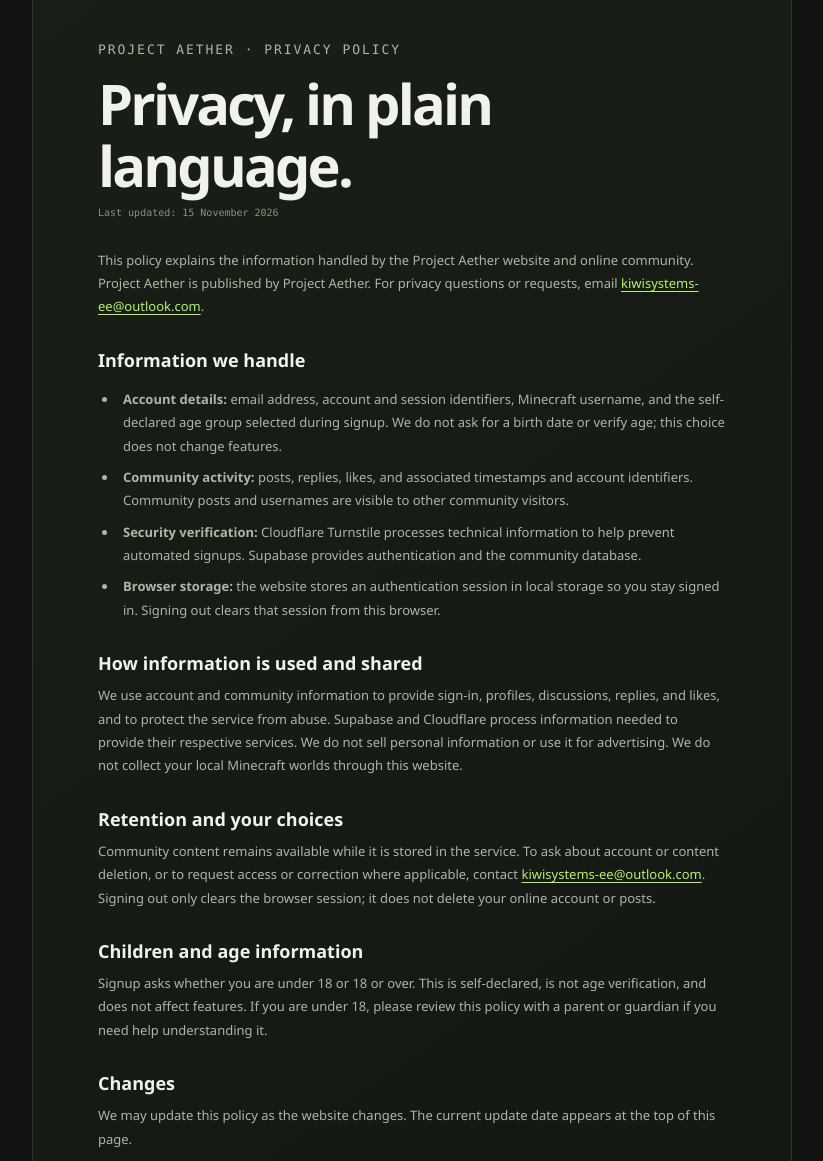
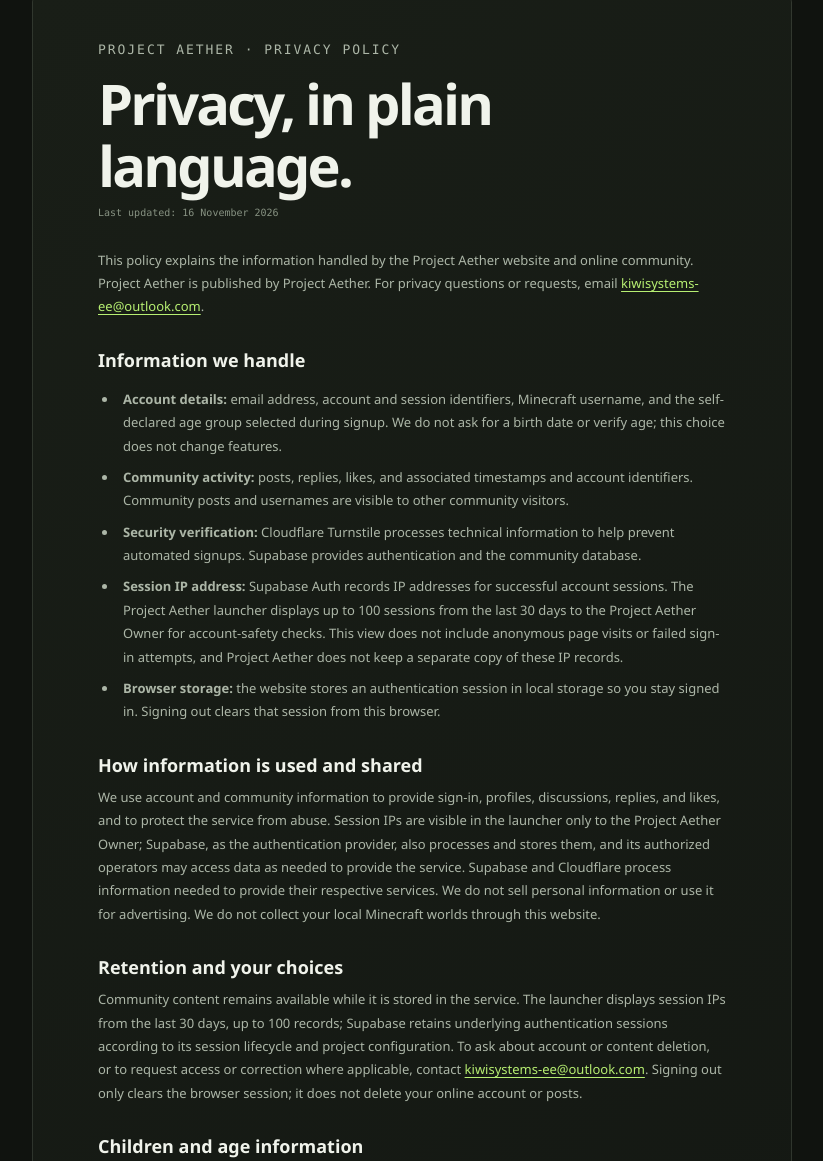
Before and after one commit to KiwiSystems-ee/project-aether-website, a plain HTML site: page privacy.html in a window 1280 px wide. Shown: the part 154-1315 px from the top of the page, without its empty margins (228-1051 px from the left). Drawn offline with Linux system fonts and the light colour scheme.

Commit message:
Disclose account session IP handling
Co-authored-by: Copilot App <223556219+Copilot@users.noreply.github.com>

```diff
--- a/privacy.html
+++ b/privacy.html
@@ -17,19 +17,20 @@
   <main class="legal-page">
     <p class="eyebrow">PROJECT AETHER · PRIVACY POLICY</p>
     <h1>Privacy, in plain language.</h1>
-    <p class="legal-updated">Last updated: 15 November 2026</p>
+    <p class="legal-updated">Last updated: 16 November 2026</p>
     <p>This policy explains the information handled by the Project Aether website and online community. Project Aether is published by Project Aether. For privacy questions or requests, email <a href="mailto:kiwisystems-ee@outlook.com">kiwisystems-ee@outlook.com</a>.</p>
     <h2>Information we handle</h2>
     <ul>
       <li><b>Account details:</b> email address, account and session identifiers, Minecraft username, and the self-declared age group selected during signup. We do not ask for a birth date or verify age; this choice does not change features.</li>
       <li><b>Community activity:</b> posts, replies, likes, and associated timestamps and account identifiers. Community posts and usernames are visible to other community visitors.</li>
       <li><b>Security verification:</b> Cloudflare Turnstile processes technical information to help prevent automated signups. Supabase provides authentication and the community database.</li>
+      <li><b>Session IP address:</b> Supabase Auth records IP addresses for successful account sessions. The Project Aether launcher displays up to 100 sessions from the last 30 days to the Project Aether Owner for account-safety checks. This view does not include anonymous page visits or failed sign-in attempts, and Project Aether does not keep a separate copy of these IP records.</li>
       <li><b>Browser storage:</b> the website stores an authentication session in local storage so you stay signed in. Signing out clears that session from this browser.</li>
     </ul>
     <h2>How information is used and shared</h2>
-    <p>We use account and community information to provide sign-in, profiles, discussions, replies, and likes, and to protect the service from abuse. Supabase and Cloudflare process information needed to provide their respective services. We do not sell personal information or use it for advertising. We do not collect your local Minecraft worlds through this website.</p>
+    <p>We use account and community information to provide sign-in, profiles, discussions, replies, and likes, and to protect the service from abuse. Session IPs are visible in the launcher only to the Project Aether Owner; Supabase, as the authentication provider, also processes and stores them, and its authorized operators may access data as needed to provide the service. Supabase and Cloudflare process information needed to provide their respective services. We do not sell personal information or use it for advertising. We do not collect your local Minecraft worlds through this website.</p>
     <h2>Retention and your choices</h2>
-    <p>Community content remains available while it is stored in the service. To ask about account or content deletion, or to request access or correction where applicable, contact <a href="mailto:kiwisystems-ee@outlook.com">kiwisystems-ee@outlook.com</a>. Signing out only clears the browser session; it does not delete your online account or posts.</p>
+    <p>Community content remains available while it is stored in the service. The launcher displays session IPs from the last 30 days, up to 100 records; Supabase retains underlying authentication sessions according to its session lifecycle and project configuration. To ask about account or content deletion, or to request access or correction where applicable, contact <a href="mailto:kiwisystems-ee@outlook.com">kiwisystems-ee@outlook.com</a>. Signing out only clears the browser session; it does not delete your online account or posts.</p>
     <h2>Children and age information</h2>
     <p>Signup asks whether you are under 18 or 18 or over. This is self-declared, is not age verification, and does not affect features. If you are under 18, please review this policy with a parent or guardian if you need help understanding it.</p>
     <h2>Changes</h2>
```
Also changed, not shown: community.html (+1 -1 lines).
